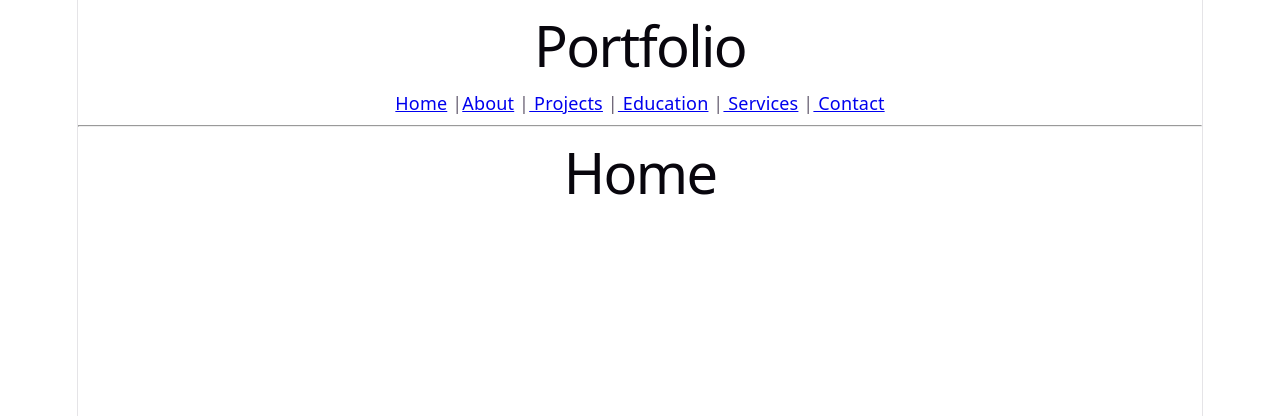
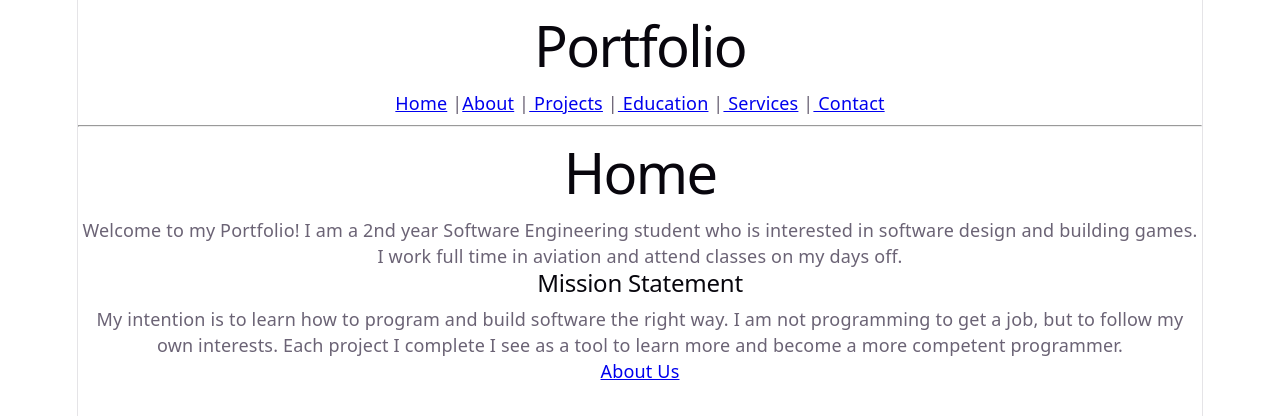
Before and after one commit to jsalocentennial/LabOne, a React app in the folder Portfolio/: page / in a window 1280 px wide. Shown: the top 416 px of the page. Built offline with nearby package versions, Linux system fonts and the light colour scheme; the HTML template or start-up script is replaced by a standard one.

Commit message:
Home page content and CSS pages

```diff
--- a/Portfolio/src/Components/Home.jsx
+++ b/Portfolio/src/Components/Home.jsx
@@ -1,6 +1,20 @@
+import { Link } from "react-router-dom";
+
 const Home = () => {
     return (
-        <h1>Home</h1>
+        <div>
+            <h1>Home</h1>
+            <p>Welcome to my Portfolio! I am a 2nd year Software Engineering student who is interested in
+                software design and building games. I work full time in aviation and attend classes on my
+                days off.
+            </p>
+            <h2>Mission Statement</h2>
+                <p>My intention is to learn how to program and build software the right way. I am not programming
+                    to get a job, but to follow my own interests. Each project I complete I see as a tool to learn
+                    more and become a more competent programmer.
+                </p>
+            <Link to="/about">About Us</Link>
+        </div>
     )
 }
 
```
Also changed, not shown: Portfolio/src/styles/About.css (added), Portfolio/src/styles/Contact.css (added), Portfolio/src/styles/Education.css (added), Portfolio/src/styles/Global.css (added), Portfolio/src/styles/Home.css (added), Portfolio/src/styles/Layout.css (added), Portfolio/src/styles/Projects.css (added), Portfolio/src/styles/Services.css (added).
